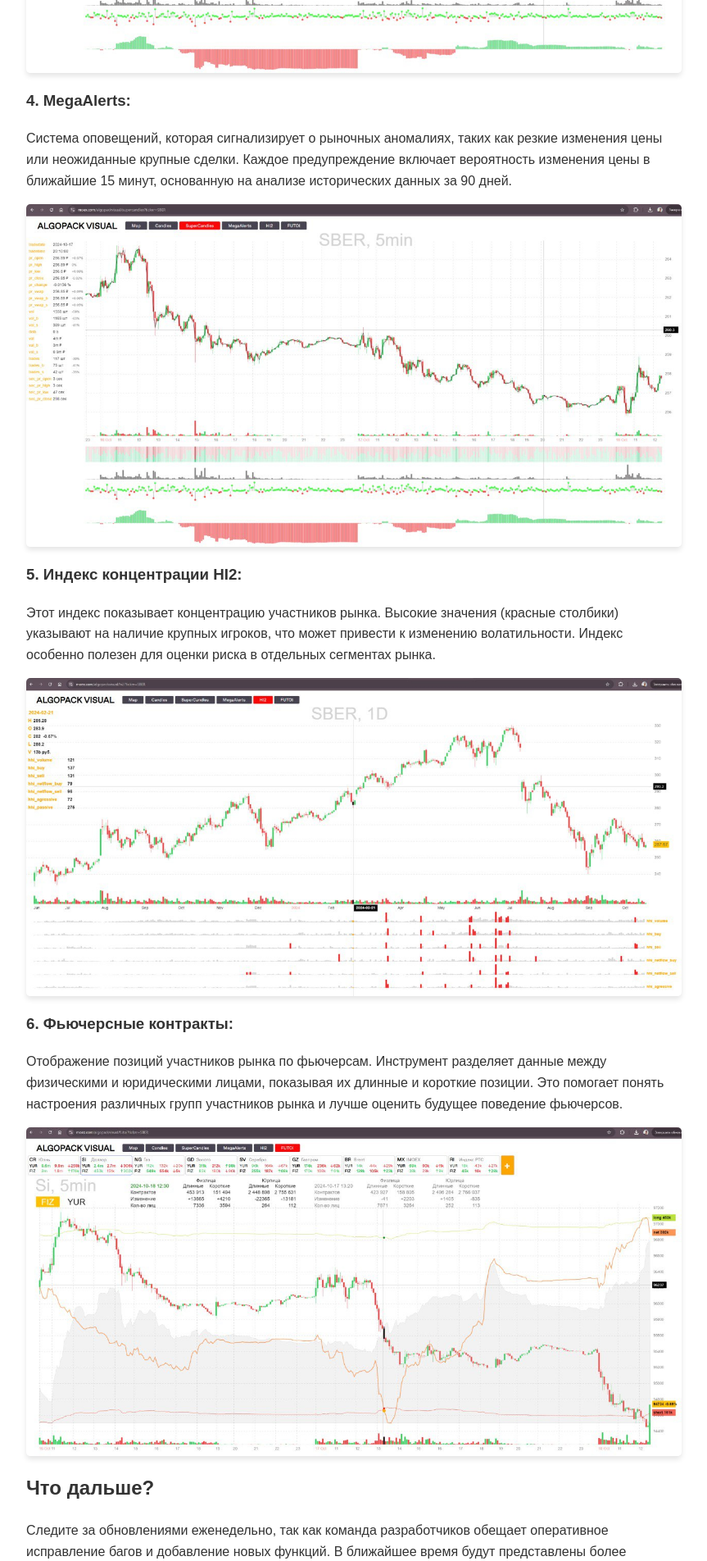
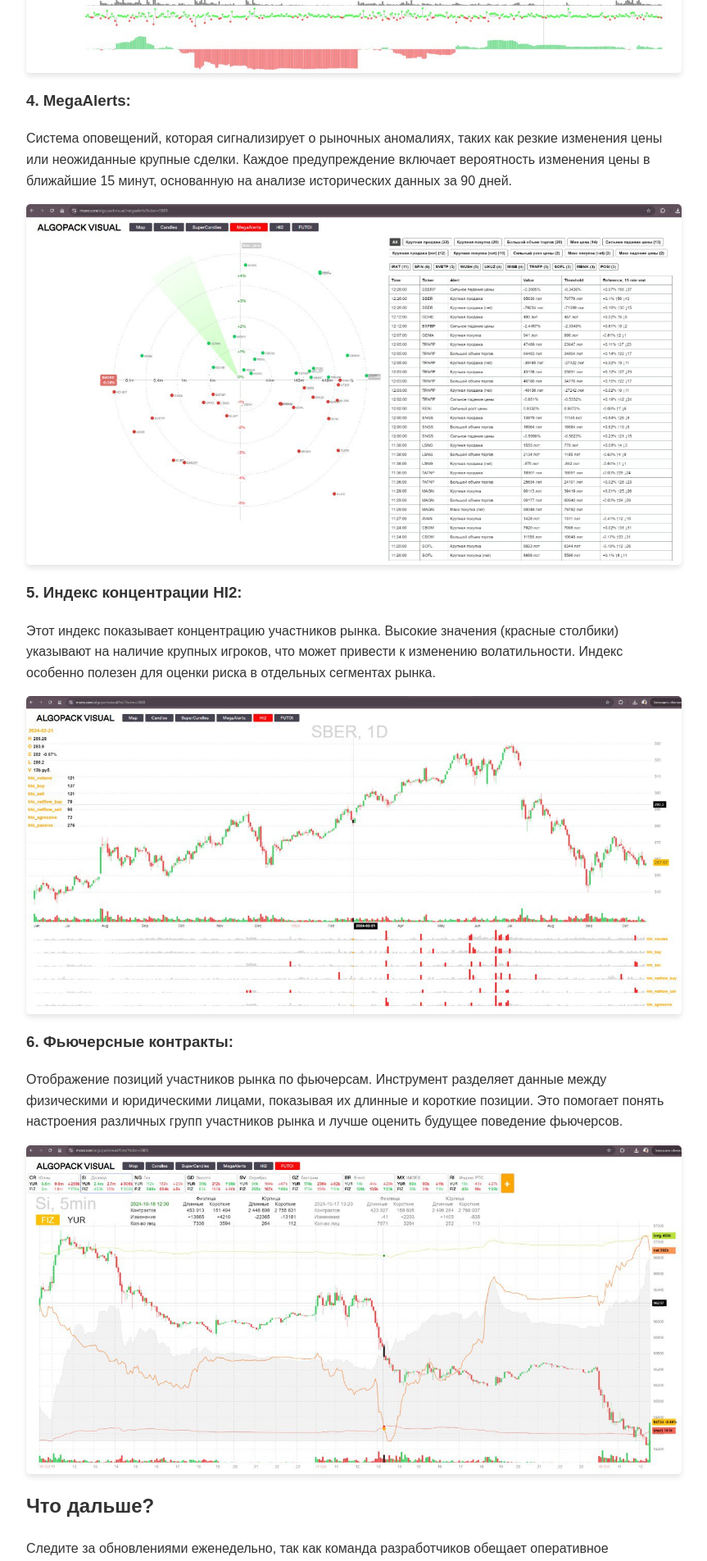
Before and after one commit to osaengine/osaengine.github.io, a Jekyll site: the page built from _posts/2024-10-18-algopack-visual-beta.md, in a window 1280 px wide. Shown: the part 2302-4206 px from the top of the page at 82% size, without its empty margins (208-1071 px from the left). Built offline with Jekyll 4.4.1, drawn with Linux system fonts in a browser that asks for light colours.

Commit message:
фиксы

```diff
--- a/_posts/2024-10-18-algopack-visual-beta.md
+++ b/_posts/2024-10-18-algopack-visual-beta.md
@@ -25,7 +25,7 @@ tags: [MOEX, Algopack]
 
 ### 4. MegaAlerts:
 Система оповещений, которая сигнализирует о рыночных аномалиях, таких как резкие изменения цены или неожиданные крупные сделки. Каждое предупреждение включает вероятность изменения цены в ближайшие 15 минут, основанную на анализе исторических данных за 90 дней.
-![MegaAlerts](/assets/images/blog/algopack_visual_3.png)
+![MegaAlerts](/assets/images/blog/algopack_visual_4.png)
 
 ### 5. Индекс концентрации HI2:
 Этот индекс показывает концентрацию участников рынка. Высокие значения (красные столбики) указывают на наличие крупных игроков, что может привести к изменению волатильности. Индекс особенно полезен для оценки риска в отдельных сегментах рынка.
```
